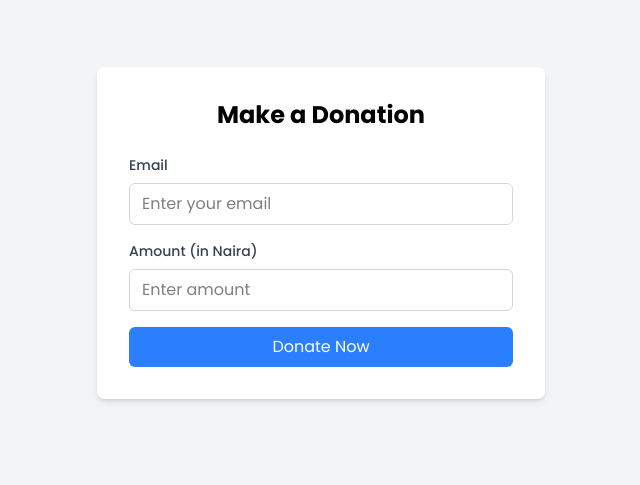
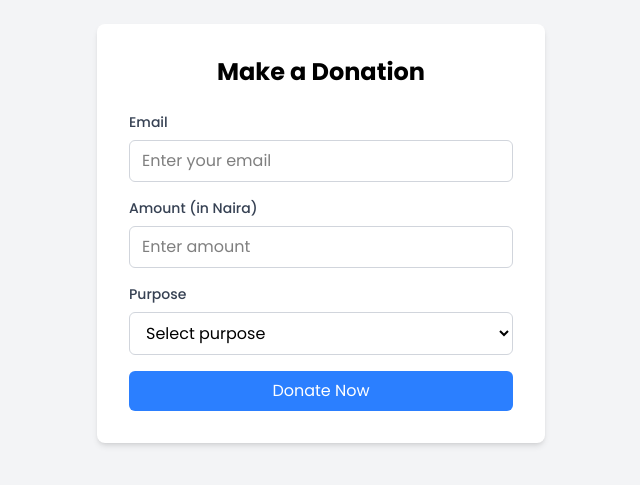
Before and after one commit to zinoefezino/Church, a React (Vite) app: page /donate in a window 1280 px wide. Shown: the part 167-652 px from the top of the page, without its empty margins (319-959 px from the left). Built offline with nearby package versions, Linux system fonts and the light colour scheme.

Commit message:
`Added purpose select field to donation page and updated header button to navigate to donation page`

```diff
--- a/src/components/Button.jsx
+++ b/src/components/Button.jsx
@@ -1,6 +1,9 @@
-const Button = ({ text }) => {
+const Button = ({ text, onClick }) => {
   return (
-    <button className="px-4 py-2 flex items-center justify-center rounded-full text-black bg-[#Facf2e] cursor-pointer">
+    <button
+      className="px-4 py-2 flex items-center justify-center rounded-full text-black bg-[#Facf2e] cursor-pointer"
+      onClick={onClick}
+    >
       {text}
     </button>
   );
--- a/src/components/DonationPage.jsx
+++ b/src/components/DonationPage.jsx
@@ -4,6 +4,7 @@ import { useNavigate } from "react-router-dom";
 const DonationPage = () => {
   const [amount, setAmount] = useState("");
   const [email, setEmail] = useState("");
+  const [purpose, setPurpose] = useState("");
   const navigate = useNavigate();
 
   const handleSubmit = (e) => {
@@ -68,6 +69,26 @@ const DonationPage = () => {
               required
             />
           </div>
+          <div className="mb-4">
+            <label
+              htmlFor="purpose"
+              className="block text-sm font-medium text-gray-700 mb-2"
+            >
+              Purpose
+            </label>
+            <select
+              id="purpose"
+              value={purpose}
+              onChange={(e) => setPurpose(e.target.value)}
+              className="w-full px-3 py-2 border border-gray-300 rounded-md focus:outline-none focus:ring-2 focus:ring-blue-500"
+              required
+            >
+              <option value="">Select purpose</option>
+              <option value="offering">Offering</option>
+              <option value="tithe">Tithe</option>
+              <option value="others">Others</option>
+            </select>
+          </div>
           <button
             type="submit"
             className="w-full bg-blue-500 text-white py-2 px-4 rounded-md hover:bg-blue-600 transition duration-200"
--- a/src/components/Header.jsx
+++ b/src/components/Header.jsx
@@ -1,9 +1,11 @@
 import Button from "./Button";
 import { useState } from "react";
+import { useNavigate } from "react-router-dom";
 import { HiMenu, HiX } from "react-icons/hi";
 
 const Header = () => {
   const [isOpen, setIsOpen] = useState(false);
+  const navigate = useNavigate();
   return (
     <header className="fixed w-full  border-b border-gray-300 bg-white z-10">
       <div className="flex items-center  px-6 py-4 ">
@@ -25,7 +27,7 @@ const Header = () => {
 
         {/* right links */}
         <div className="hidden md:flex flex-1 justify-end gap-5 items-center">
-          <Button text="Visit" />
+          <Button text="Give" onClick={() => navigate("/donate")} />
         </div>
 
         <button
@@ -55,7 +57,7 @@ const Header = () => {
 
           {/* Mobile buttons */}
           <div className="mt-4 flex flex-col gap-3">
-            <Button text="Visit Us" />
+            <Button text="Give" onClick={() => navigate("/donate")} />
           </div>
         </div>
       )}
```
